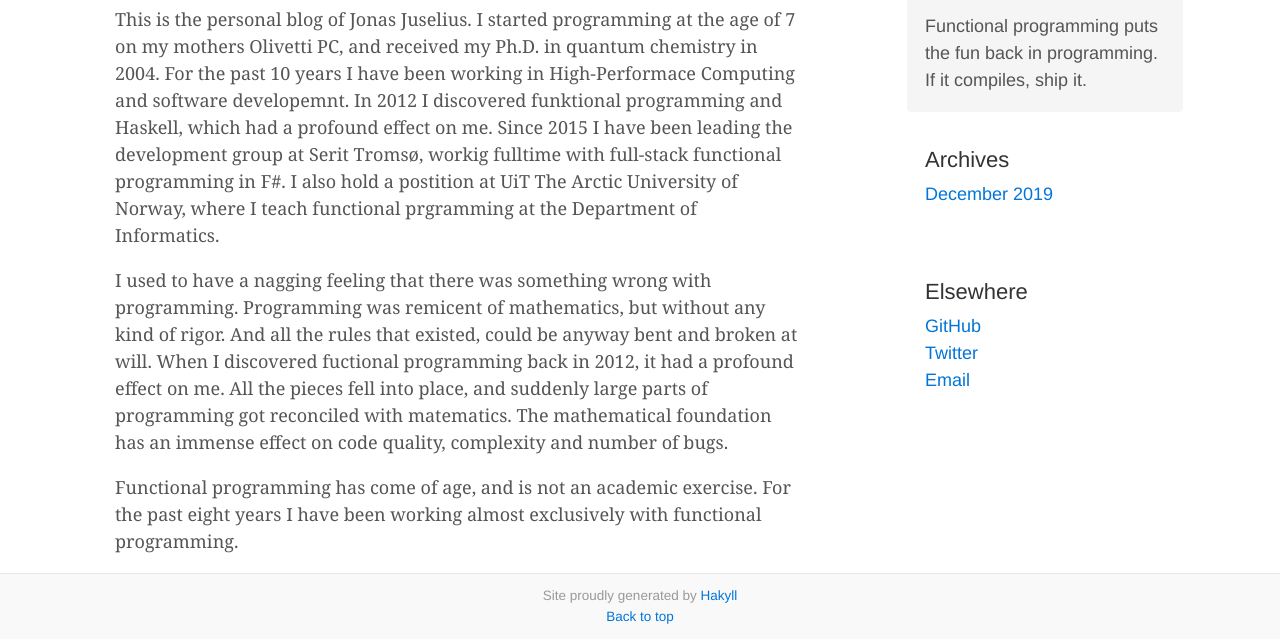
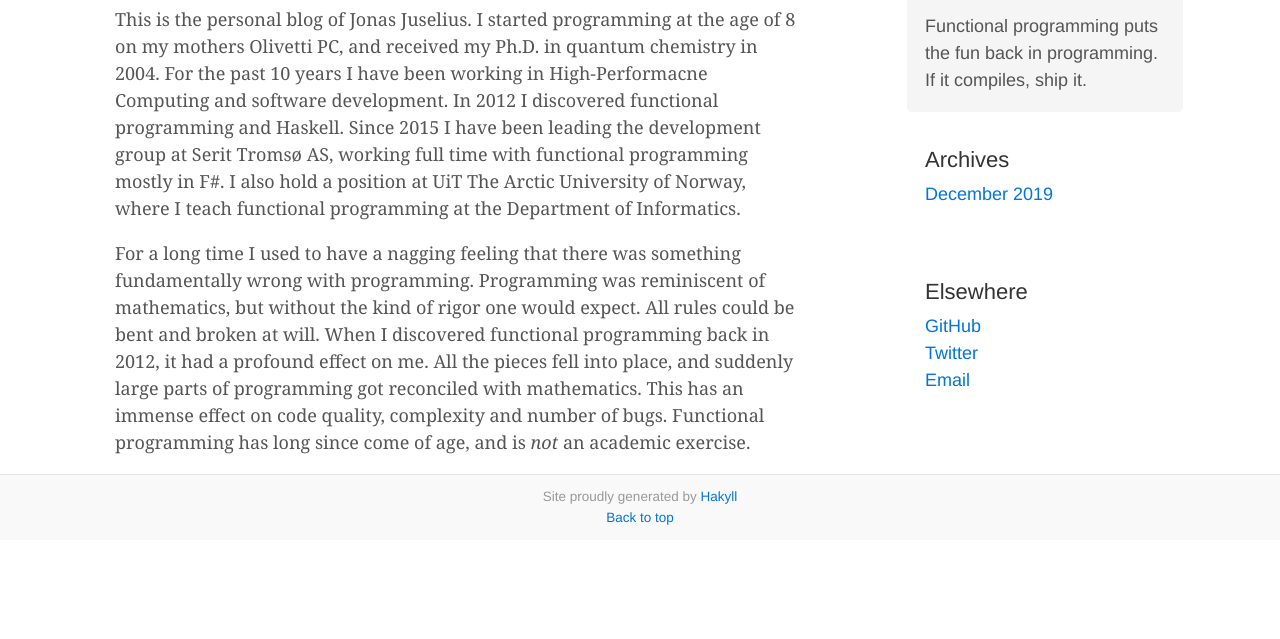
Before and after one commit to juselius/juselius.github.io, a plain HTML site: page about.html in a window 1280 px wide. Shown: the part 287-926 px from the top of the page. After the commit the page ends 827 px from the top, so only its background shows below. Drawn offline with nearby package versions, Linux system fonts and the light colour scheme; a script that the page names is missing.

Commit message:
Fix typos in about.html

```diff
--- a/about.html
+++ b/about.html
@@ -36,9 +36,8 @@
 
                     <div>
                         <h1>About</h1>
-                        <p>This is the personal blog of Jonas Juselius. I started programming at the age of 7 on my mothers Olivetti PC, and received my Ph.D. in quantum chemistry in 2004. For the past 10 years I have been working in High-Performace Computing and software developemnt. In 2012 I discovered funktional programming and Haskell, which had a profound effect on me. Since 2015 I have been leading the development group at Serit Tromsø, workig fulltime with full-stack functional programming in F#. I also hold a postition at UiT The Arctic University of Norway, where I teach functional prgramming at the Department of Informatics.</p>
-<p>I used to have a nagging feeling that there was something wrong with programming. Programming was remicent of mathematics, but without any kind of rigor. And all the rules that existed, could be anyway bent and broken at will. When I discovered fuctional programming back in 2012, it had a profound effect on me. All the pieces fell into place, and suddenly large parts of programming got reconciled with matematics. The mathematical foundation has an immense effect on code quality, complexity and number of bugs.</p>
-<p>Functional programming has come of age, and is not an academic exercise. For the past eight years I have been working almost exclusively with functional programming.</p>
+                        <p>This is the personal blog of Jonas Juselius. I started programming at the age of 8 on my mothers Olivetti PC, and received my Ph.D. in quantum chemistry in 2004. For the past 10 years I have been working in High-Performacne Computing and software development. In 2012 I discovered functional programming and Haskell. Since 2015 I have been leading the development group at Serit Tromsø AS, working full time with functional programming mostly in F#. I also hold a position at UiT The Arctic University of Norway, where I teach functional programming at the Department of Informatics.</p>
+<p>For a long time I used to have a nagging feeling that there was something fundamentally wrong with programming. Programming was reminiscent of mathematics, but without the kind of rigor one would expect. All rules could be bent and broken at will. When I discovered functional programming back in 2012, it had a profound effect on me. All the pieces fell into place, and suddenly large parts of programming got reconciled with mathematics. This has an immense effect on code quality, complexity and number of bugs. Functional programming has long since come of age, and is <em>not</em> an academic exercise.</p>
                     </div>
 
                     <!-- <nav class="blog-pagination"> -->
```
